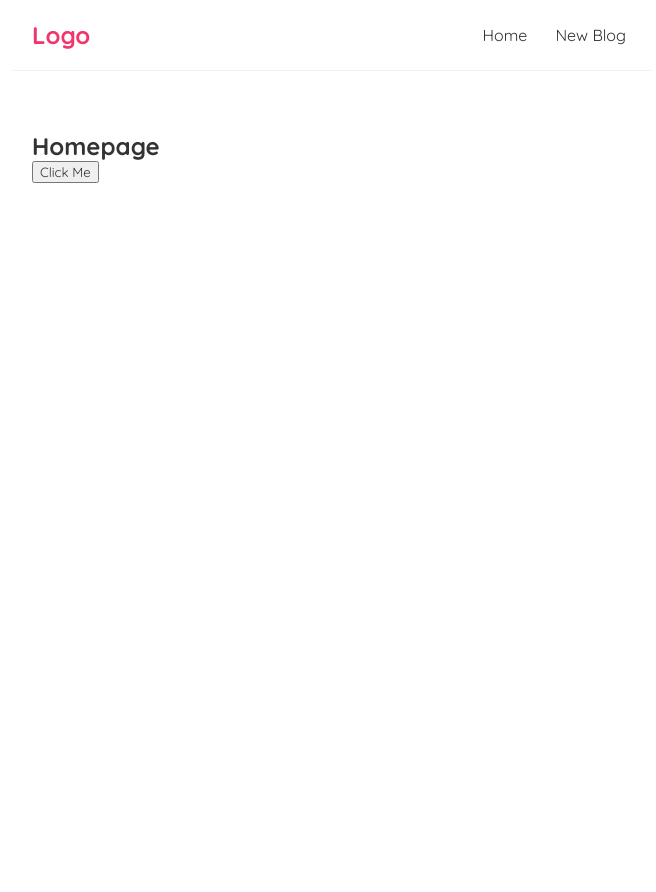
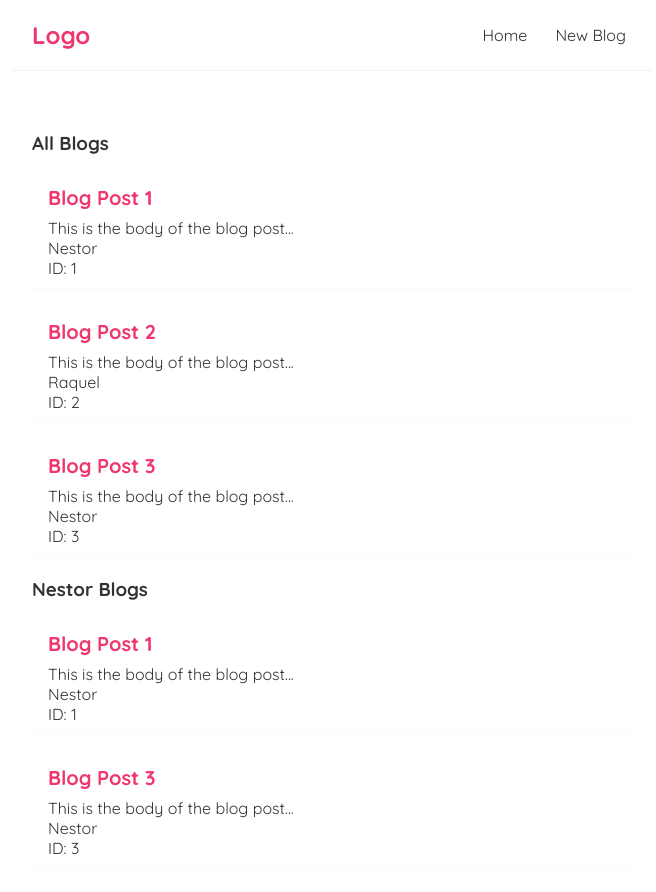
Before and after one commit to nestor-pineda/React-Travel-Blog, a React (Create React App) app: page / in a window 1280 px wide. Shown: the top 892 px of the page, without its empty margins (308-964 px from the left). Before the commit the page ends 800 px from the top, so only its background shows below. Built offline with nearby package versions, Linux system fonts and the light colour scheme.

Commit message:
Prop created from Home to List component. List component  reused

```diff
--- a/src/Home.js
+++ b/src/Home.js
@@ -1,12 +1,17 @@
+import { useState } from "react";
+import List from "./List";
+
 const Home = () => {
-  const handleClick = (name) => {
-    console.log(`hello ${name}`);
-  };
+  const [blogs, setBlogs] = useState([
+    { title: "Blog Post 1", body: "This is the body of the blog post...", author: "Nestor", id: 1 },
+    { title: "Blog Post 2", body: "This is the body of the blog post...", author: "Raquel", id: 2 },
+    { title: "Blog Post 3", body: "This is the body of the blog post...", author: "Nestor", id: 3 },
+  ]);
 
   return (
     <div className="home">
-      <h2>Homepage</h2>
-      <button onClick={() => handleClick("Nestor")}>Click Me</button>
+      <List blogs={blogs} title="All Blogs" />
+      <List blogs={blogs.filter((item) => item.author === "Nestor")} title="Nestor Blogs" />
     </div>
   );
 };
--- /dev/null
+++ b/src/List.jsx
@@ -0,0 +1,19 @@
+const List = ({ blogs, title }) => {
+  return (
+    <div className="blog-list">
+      <h3>{title}</h3>
+      {blogs.map((item) => {
+        return (
+          <div className="blog-preview" key={item.id}>
+            <h2>{item.title}</h2>
+            <p>{item.body}</p>
+            <p>{item.author}</p>
+            <p>ID: {item.id}</p>
+          </div>
+        );
+      })}
+    </div>
+  );
+};
+
+export default List;
--- a/src/index.css
+++ b/src/index.css
@@ -33,3 +33,18 @@
   margin: 40px auto;
   padding: 20px;
 }
+
+/* blog previews / list */
+.blog-preview {
+  padding: 10px 16px;
+  margin: 20px 0;
+  border-bottom: 1px solid #fafafa;
+}
+.blog-preview:hover {
+  box-shadow: 1px 3px 5px rgba(0, 0, 0, 0.1);
+}
+.blog-preview h2 {
+  font-size: 20px;
+  color: #f1356d;
+  margin-bottom: 8px;
+}
--- a/src/index.js
+++ b/src/index.js
@@ -9,7 +9,3 @@ ReactDOM.render(
   </React.StrictMode>,
   document.getElementById("root")
 );
-
-// If you want to start measuring performance in your app, pass a function
-// to log results (for example: reportWebVitals(console.log))
-// or send to an analytics endpoint. Learn more: https://bit.ly/CRA-vitals
```
Also changed, not shown: src/logo.svg (deleted).
